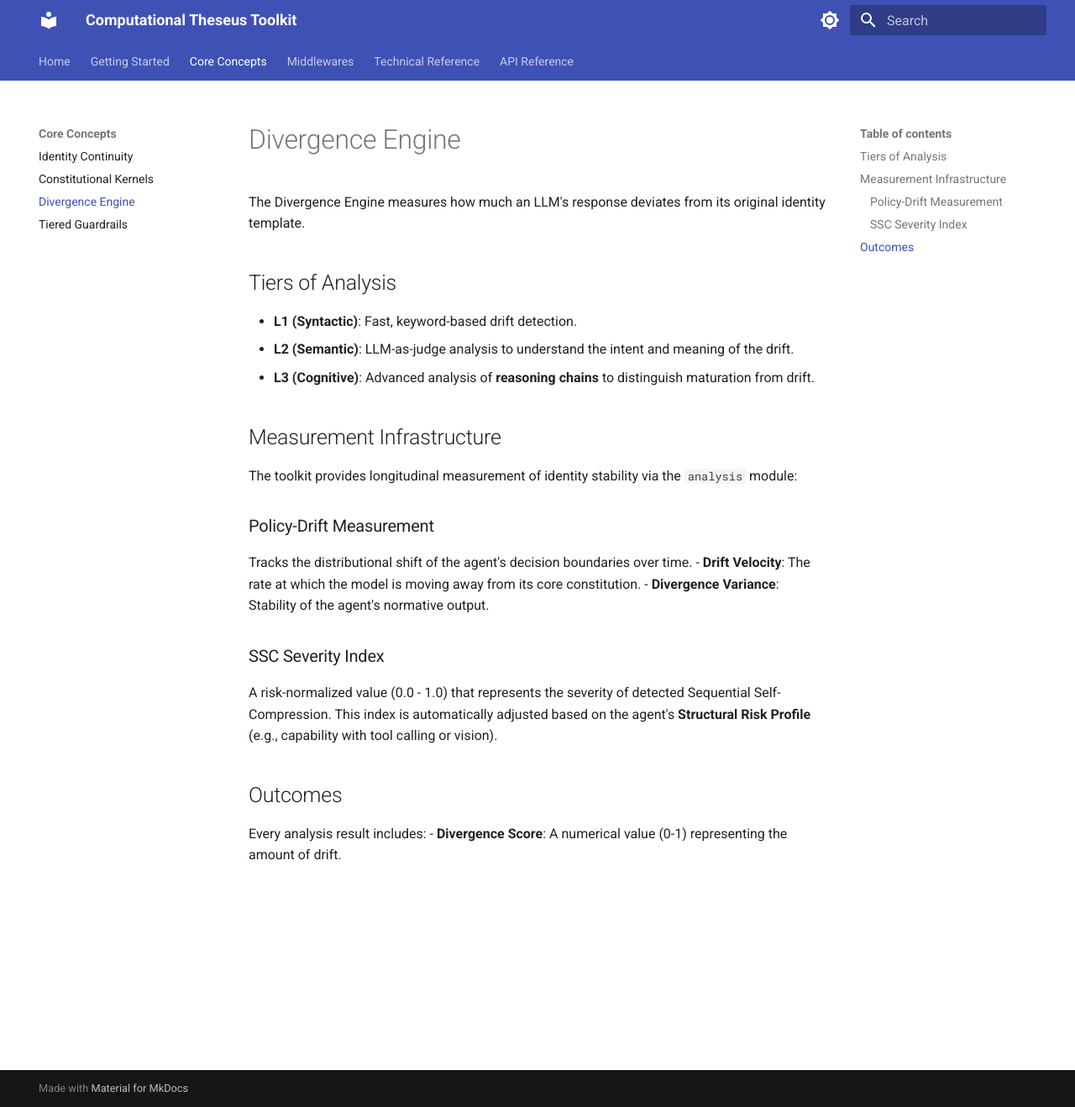
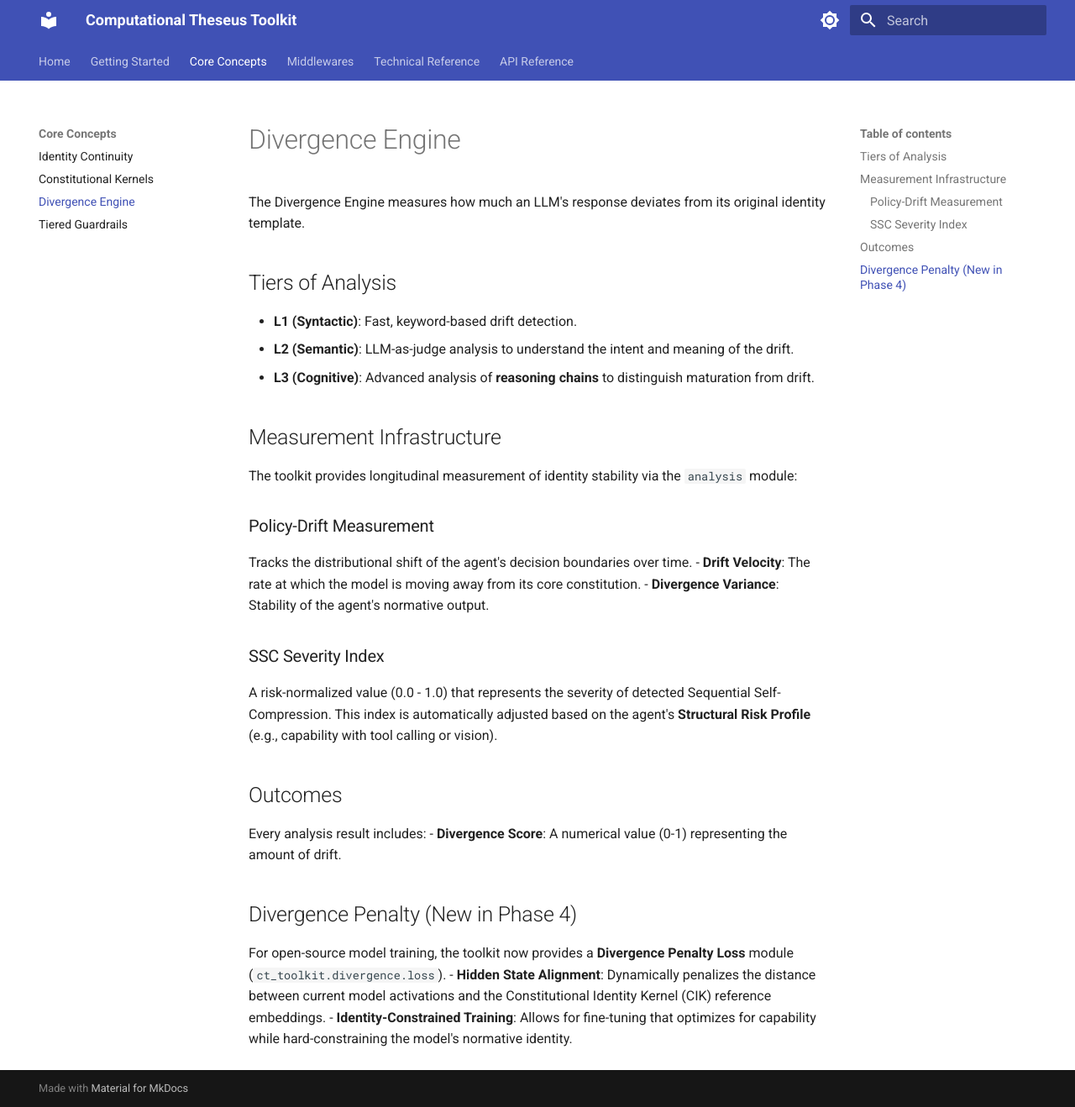
Before and after one commit to hakandamar/ct-toolkit, an MkDocs documentation site: the page built from website/docs/concepts/divergence.md, in a window 1280 px wide and 1318 px high. Shown: the whole window at 84% size. Built offline with MkDocs 1.6.1 and Material for MkDocs 9.7.7, drawn with Linux system fonts in a browser that asks for light colours.

Commit message:
Docs: Update README, PROJECT_STATUS and website documentation for Phase 4 & 4.5

```diff
--- a/website/docs/concepts/divergence.md
+++ b/website/docs/concepts/divergence.md
@@ -24,3 +24,9 @@ A risk-normalized value (0.0 - 1.0) that represents the severity of detected Seq
 
 Every analysis result includes:
 - **Divergence Score**: A numerical value (0-1) representing the amount of drift.
+
+## Divergence Penalty (New in Phase 4)
+
+For open-source model training, the toolkit now provides a **Divergence Penalty Loss** module (`ct_toolkit.divergence.loss`).
+- **Hidden State Alignment**: Dynamically penalizes the distance between current model activations and the Constitutional Identity Kernel (CIK) reference embeddings.
+- **Identity-Constrained Training**: Allows for fine-tuning that optimizes for capability while hard-constraining the model's normative identity.
```
Also changed, not shown: README.md.
